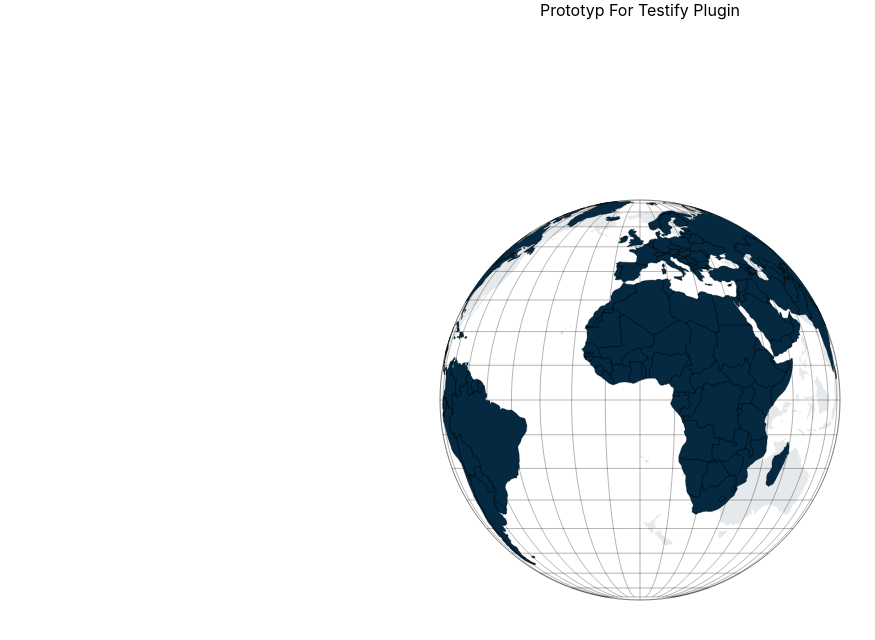
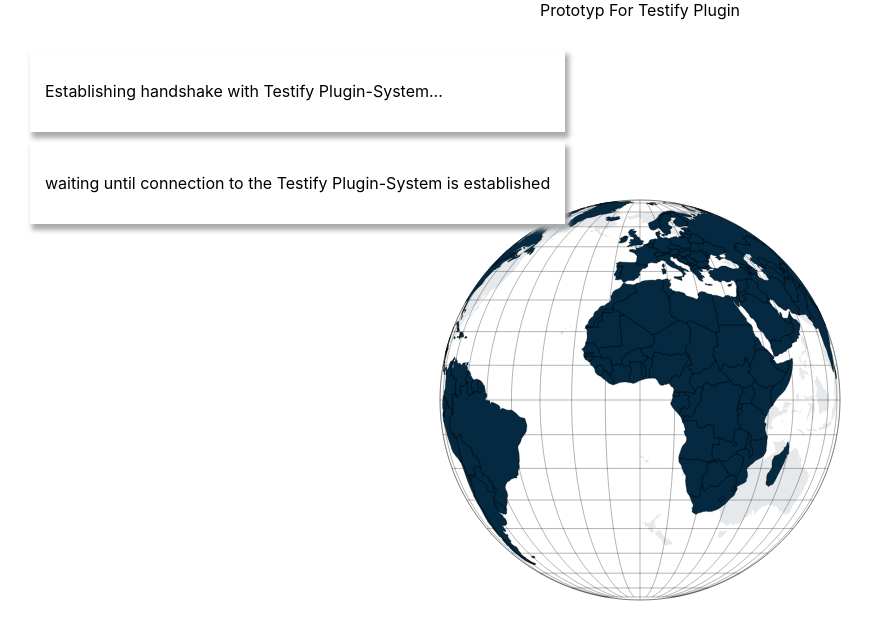
Before and after one commit to Duskfen/TestifyPluginPrototype, a React (Create React App) app: page / in a window 1280 px wide. Shown: the top 640 px of the page, without its empty margins (0-875 px from the left). Built offline with nearby package versions, Linux system fonts and the light colour scheme; no server answers.

Commit message:
added testify api calls

```diff
--- a/src/App.css
+++ b/src/App.css
@@ -34,7 +34,16 @@
    margin-top:10px;
 }
 
+.box-wrapper{
+   position: absolute;
+   top:40px;
+   text-align: left;
+   left: 20px;
+}
+
 .box{
+   margin: 10px;
+   min-width: none;
    padding: 15px;
    background-color: #fff;
    box-shadow: 3px 5px 5px 1px #aaa;
--- a/src/App.js
+++ b/src/App.js
@@ -23,23 +23,39 @@ function App() {
     "Orthographic",
   ]);
 
+  const [user, setUser] = useState(null);
+  const [credentials, setCredentials] = useState(null);
+
   useEffect(() => {
+    window.addEventListener("message", handleMessage); //change * to the testify api endpoint, be carefull about a trainling /
+    window.parent.postMessage({ source: "/testify/plugin/register" }, "*");
 
-    window.addEventListener("message", handleMessage) //change * to the testify api endpoint, be carefull about a trainling /
-    window.parent.postMessage({source: "/testify/plugin/register"}, "*");
-    console.log("globe post message from", window.origin);
+    return () => {
+      window.removeEventListener("message", handleMessage);
+    };
+  }, []);
 
-    return() => {
-      window.removeEventListener("message", handleMessage);
-    }
-  }, [])
+  useEffect(() => {
+    if(!credentials) return;
 
-  function handleMessage(e){
+    fetch(`${credentials.api}/users/${credentials.userId}?api-version=${credentials.apiVersion}`, {
+      method: "GET",
+      headers: {
+        "secret": credentials.sessionToken,
+        "Tenant": credentials.tenantId,
+        "Subject": credentials.userId
+      }
+    }).then((data) => {
+      setUser(data);
+    })
+  }, [credentials])
+
+  function handleMessage(e) {
     // if(event.origin !== testify.origin){
     //   return;
     // }
-    if(e.data.source === "/testify/plugin/register/acknowledge"){
-      console.log("globe got event:", e.data)
+    if (e.data.source === "/testify/plugin/register/acknowledge") {
+      setCredentials(e.data.value);
     }
   }
 
@@ -90,6 +106,48 @@ function App() {
     <div className="App">
       <header className="App-header">Prototyp For Testify Plugin</header>
       <main>
+        <div className="box-wrapper">
+
+          <div className="box">
+            {credentials === null ? (
+              <>
+                <p>Establishing handshake with Testify Plugin-System...</p>
+              </>
+            ) : (
+              <>
+                <p>Connection Established</p>
+              </>
+            )}
+          </div>
+          <div className="box">
+            {credentials === null ? (
+              <p>
+                waiting until connection to the Testify Plugin-System is
+                established
+              </p>
+            ) : (
+              <>
+                {user === null ? (
+                  <>
+                    <p>Loading Userdata...</p>
+                  </>
+                ) : (
+                  <>
+                    <div>
+                      <ul>
+                        <li>id:{user.id}</li>
+                        <li>email:{user.username}</li>
+                        <li>given-name:{user.givenName}</li>
+                        <li>familyName:{user.familyName}</li>
+                      </ul>
+                    </div>
+                  </>
+                )}
+              </>
+            )}
+          </div>
+        </div>
+
         {/* <div className="box" id="projectionChooseWrapper">
           <label>choose a projection: </label>
           <select
```
